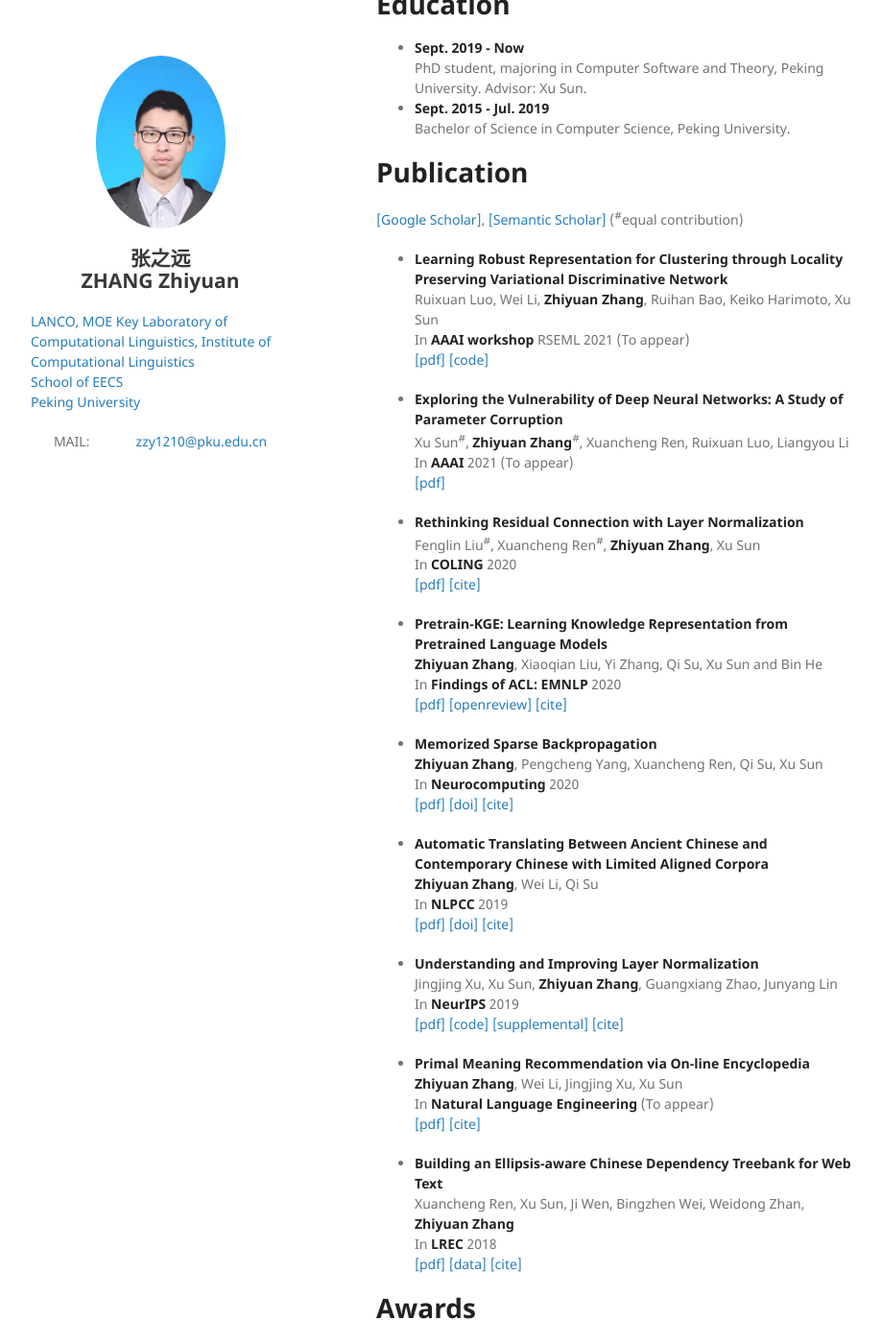
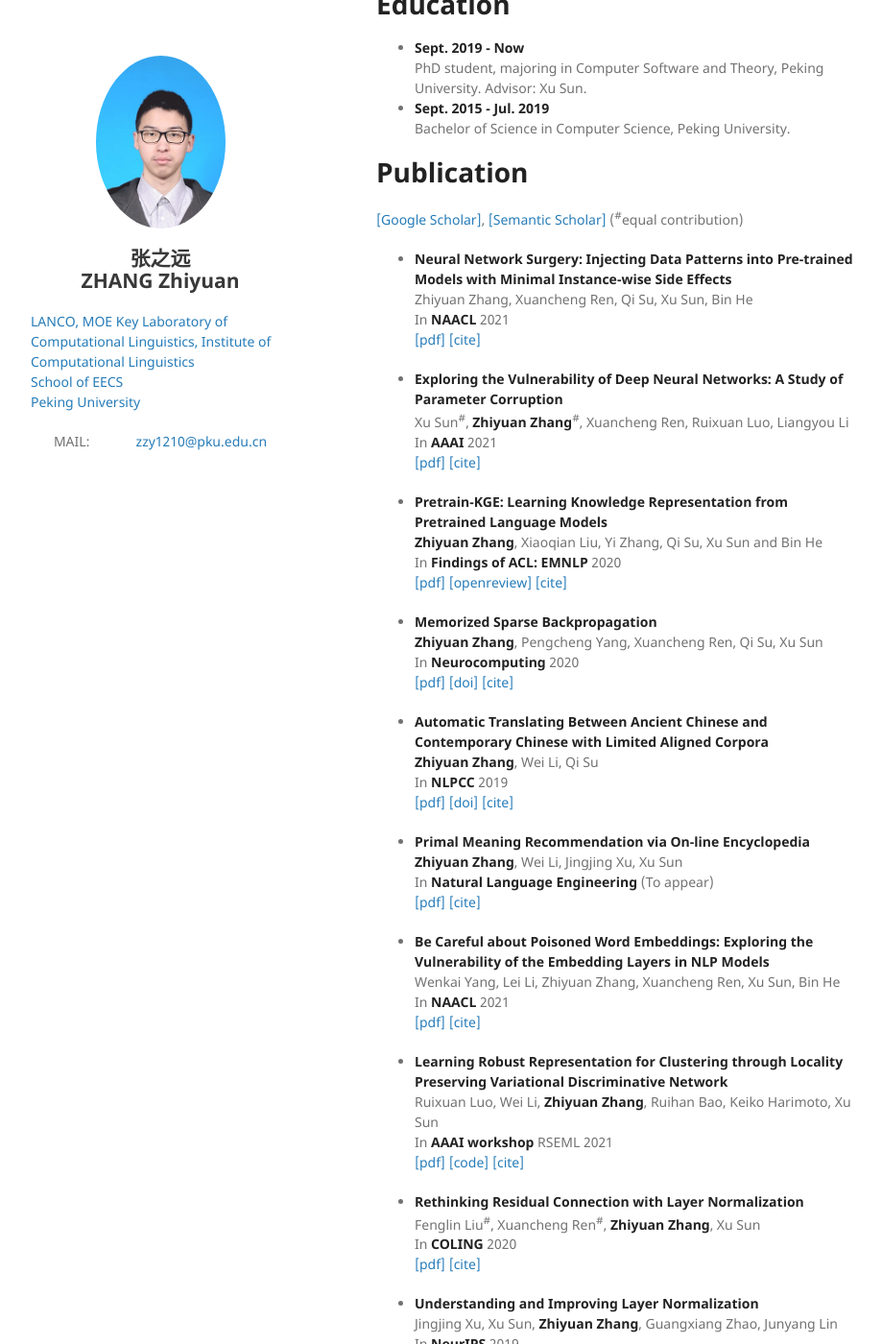
Before and after one commit to pkuzzy/pkuzzy.github.io, a Jekyll site: the page built from index.md, in a window 1280 px wide and 1400 px high, scrolled down 358 px. Shown: the whole window at 96% size, without its empty margins (178-1097 px from the left). Built offline with Jekyll 4.4.1, drawn with Linux system fonts in a browser that asks for light colours; nearby versions of some CDN libraries; our own code applies the rules of GitHub Pages for plain Markdown files.

Commit message:
Update index.md

```diff
--- a/index.md
+++ b/index.md
@@ -18,20 +18,15 @@ Zhiyuan Zhang (张之远) is a Ph.D. student, supervised by Prof. [Xu Sun (孙
 # Publication
 [[Google Scholar]](https://scholar.google.com/citations?hl=zh-CN&user=gSEzCUkAAAAJ), [[Semantic Scholar]](https://www.semanticscholar.org/author/Zhiyuan-Zhang/50317060) (<sup>\#</sup>equal contribution)
 
-- **Learning Robust Representation for Clustering through Locality Preserving Variational Discriminative Network**
-  Ruixuan Luo, Wei Li, **Zhiyuan Zhang**, Ruihan Bao, Keiko Harimoto, Xu Sun
-  In **AAAI workshop** RSEML 2021  (To appear)
-  [[pdf]](https://arxiv.org/pdf/2012.13489.pdf) [[code]](https://github.com/lancopku/LPVDN)
+- **Neural Network Surgery: Injecting Data Patterns into Pre-trained Models with Minimal Instance-wise Side Effects**
+  Zhiyuan Zhang, Xuancheng Ren, Qi Su, Xu Sun, Bin He
+  In **NAACL** 2021
+  [[pdf]](https://www.aclweb.org/anthology/2021.naacl-main.430.pdf)  [[cite]](https://dblp.uni-trier.de/rec/conf/naacl/ZhangRSSH21.html?view=bibtex)
 
 - **Exploring the Vulnerability of Deep Neural Networks: A Study of Parameter Corruption**
   Xu Sun<sup>\#</sup>, **Zhiyuan Zhang**<sup>\#</sup>, Xuancheng Ren, Ruixuan Luo, Liangyou Li
-  In **AAAI** 2021  (To appear)
-  [[pdf]](https://arxiv.org/pdf/2006.05620.pdf)
-
-- **Rethinking Residual Connection with Layer Normalization**
-  Fenglin Liu<sup>\#</sup>, Xuancheng Ren<sup>\#</sup>, **Zhiyuan Zhang**, Xu Sun
-  In **COLING** 2020
-  [[pdf]](https://www.aclweb.org/anthology/2020.coling-main.320.pdf) [[cite]](https://dblp.uni-trier.de/rec/conf/coling/LiuRZSZ20.html?view=bibtex)
+  In **AAAI** 2021
+  [[pdf]](https://arxiv.org/pdf/2006.05620.pdf) [[cite]](https://dblp.uni-trier.de/rec/conf/aaai/0001ZRLL21.html?view=bibtex)
 
 - **Pretrain-KGE: Learning Knowledge Representation from Pretrained Language Models**
   **Zhiyuan Zhang**, Xiaoqian Liu, Yi Zhang, Qi Su, Xu Sun and Bin He
@@ -48,15 +43,30 @@ Zhiyuan Zhang (张之远) is a Ph.D. student, supervised by Prof. [Xu Sun (孙
   In **NLPCC** 2019
   [[pdf]](https://arxiv.org/pdf/1803.01557.pdf) [[doi]](https://doi.org/10.1007/978-3-030-32236-6_13) [[cite]](https://citation-needed.springer.com/v2/references/10.1007/978-3-030-32236-6_13?format=bibtex)
 
+- **Primal Meaning Recommendation via On-line Encyclopedia**
+  **Zhiyuan Zhang**, Wei Li, Jingjing Xu, Xu Sun
+  In **Natural Language Engineering** (To appear)
+  [[pdf]](https://arxiv.org/pdf/1808.04660.pdf) [[cite]](https://dblp.uni-trier.de/rec/journals/corr/abs-1808-04660.html?view=bibtex)
+
+- **Be Careful about Poisoned Word Embeddings: Exploring the Vulnerability of the Embedding Layers in NLP Models**
+  Wenkai Yang, Lei Li, Zhiyuan Zhang, Xuancheng Ren, Xu Sun, Bin He
+  In **NAACL** 2021
+  [[pdf]](https://www.aclweb.org/anthology/2021.naacl-main.165.pdf)  [[cite]](https://dblp.uni-trier.de/rec/conf/naacl/YangLZRSH21.html?view=bibtex)
+
+- **Learning Robust Representation for Clustering through Locality Preserving Variational Discriminative Network**
+  Ruixuan Luo, Wei Li, **Zhiyuan Zhang**, Ruihan Bao, Keiko Harimoto, Xu Sun
+  In **AAAI workshop** RSEML 2021
+  [[pdf]](https://arxiv.org/pdf/2012.13489.pdf) [[code]](https://github.com/lancopku/LPVDN) [[cite]](https://dblp.uni-trier.de/rec/journals/corr/abs-2012-13489.html?view=bibtex)
+
+- **Rethinking Residual Connection with Layer Normalization**
+  Fenglin Liu<sup>\#</sup>, Xuancheng Ren<sup>\#</sup>, **Zhiyuan Zhang**, Xu Sun
+  In **COLING** 2020
+  [[pdf]](https://www.aclweb.org/anthology/2020.coling-main.320.pdf) [[cite]](https://dblp.uni-trier.de/rec/conf/coling/LiuRZSZ20.html?view=bibtex)
+
 - **Understanding and Improving Layer Normalization**
   Jingjing Xu, Xu Sun, **Zhiyuan Zhang**, Guangxiang Zhao, Junyang Lin
   In **NeurIPS** 2019
   [[pdf]](https://papers.nips.cc/paper/8689-understanding-and-improving-layer-normalization.pdf) [[code]](https://github.com/lancopku/AdaNorm) [[supplemental]](https://papers.nips.cc/paper/8689-understanding-and-improving-layer-normalization-supplemental.zip) [[cite]](https://papers.nips.cc/paper/8689-understanding-and-improving-layer-normalization/bibtex)
-
-- **Primal Meaning Recommendation via On-line Encyclopedia**
-  **Zhiyuan Zhang**, Wei Li, Jingjing Xu, Xu Sun
-  In **Natural Language Engineering** (To appear)
-  [[pdf]](https://arxiv.org/pdf/1808.04660.pdf) [[cite]](https://dblp.uni-trier.de/rec/journals/corr/abs-1808-04660.html?view=bibtex)
 
 - **Building an Ellipsis-aware Chinese Dependency Treebank for Web Text**
   Xuancheng Ren, Xu Sun, Ji Wen, Bingzhen Wei, Weidong Zhan, **Zhiyuan Zhang**
```
